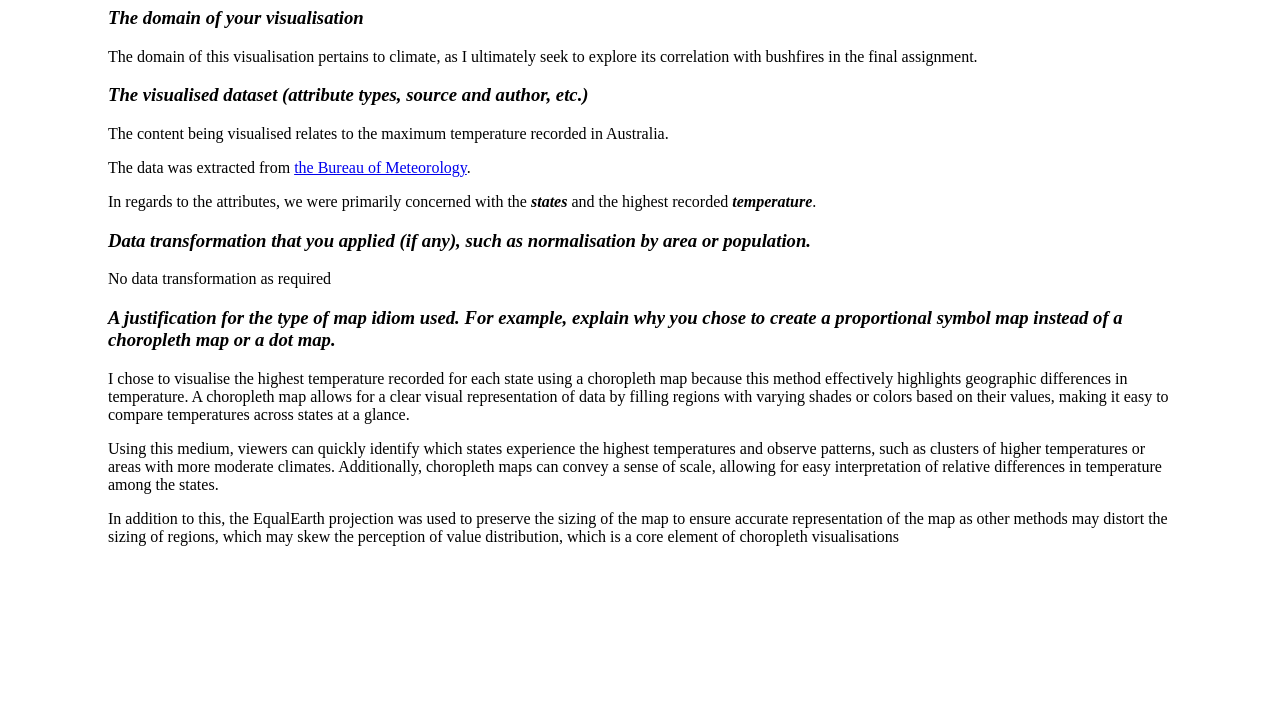
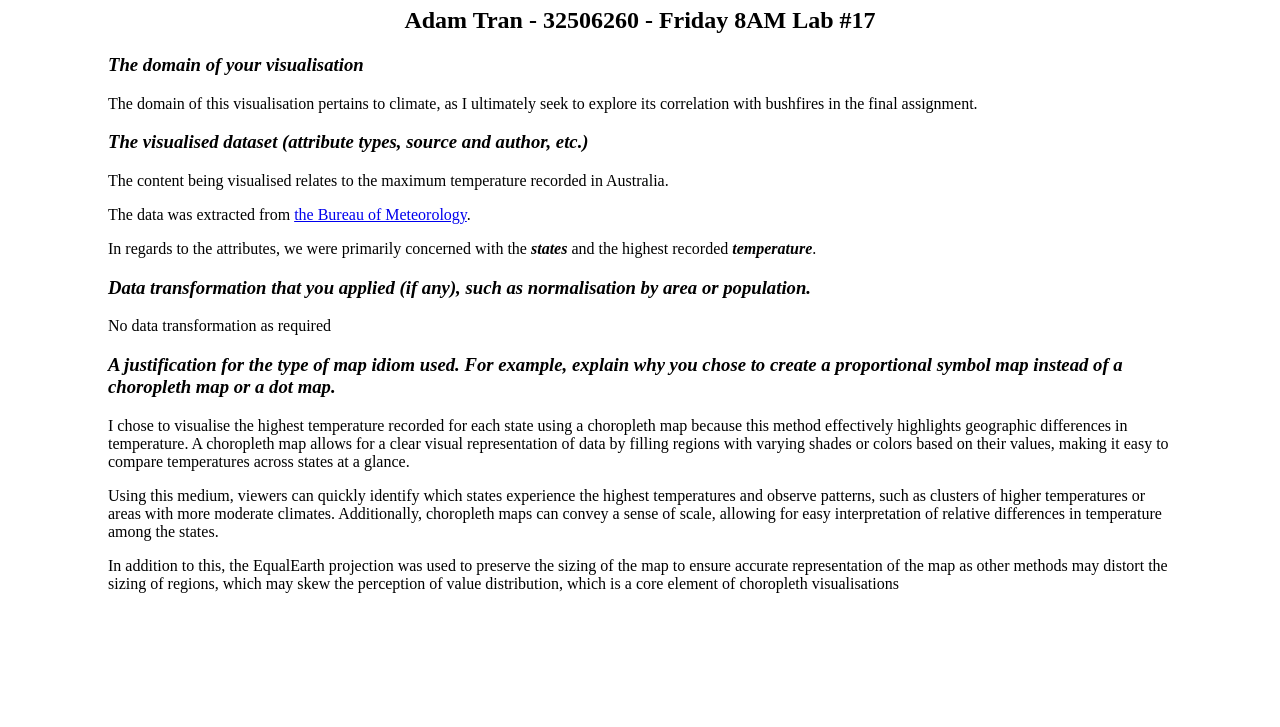
Before and after one commit to adamtrann/w9_homework, a plain HTML site: page index.html in a window 1280 px wide. Shown: the part 73-800 px from the top of the page. Drawn offline with Linux system fonts and the light colour scheme; a script that the page names is missing.

Commit message:
Add files via upload

```diff
--- a/index.html
+++ b/index.html
@@ -16,6 +16,7 @@
 <body>
     <center>
         <h1>Visualisation of Australia's Highest Recorded Temperature</h1>
+        <h2>Adam Tran - 32506260 - Friday 8AM Lab #17</h2>
     </center>
     <h3>The domain of your visualisation</h3>
     <p>The domain of this visualisation pertains to climate, as I ultimately seek to explore its correlation with
@@ -27,7 +28,8 @@
             Bureau of Meteorology</a>.
     </p>
     <p>
-        In regards to the attributes, we were primarily concerned with the <b>states</b> and the highest recorded <b>temperature</b>.
+        In regards to the attributes, we were primarily concerned with the <b>states</b> and the highest recorded
+        <b>temperature</b>.
     </p>
     <h3>Data transformation that you applied (if any), such as normalisation by area or population.</h3>
     <p>No data transformation as required</p>
@@ -50,8 +52,10 @@
     </p>
 
     <p>
-        In addition to this, the EqualEarth projection was used to preserve the sizing of the map to ensure accurate representation of the map as
-        other methods may distort the sizing of regions, which may skew the perception of value distribution, which is a core element of choropleth visualisations
+        In addition to this, the EqualEarth projection was used to preserve the sizing of the map to ensure accurate
+        representation of the map as
+        other methods may distort the sizing of regions, which may skew the perception of value distribution, which is a
+        core element of choropleth visualisations
     </p>
 
     <center>
```
